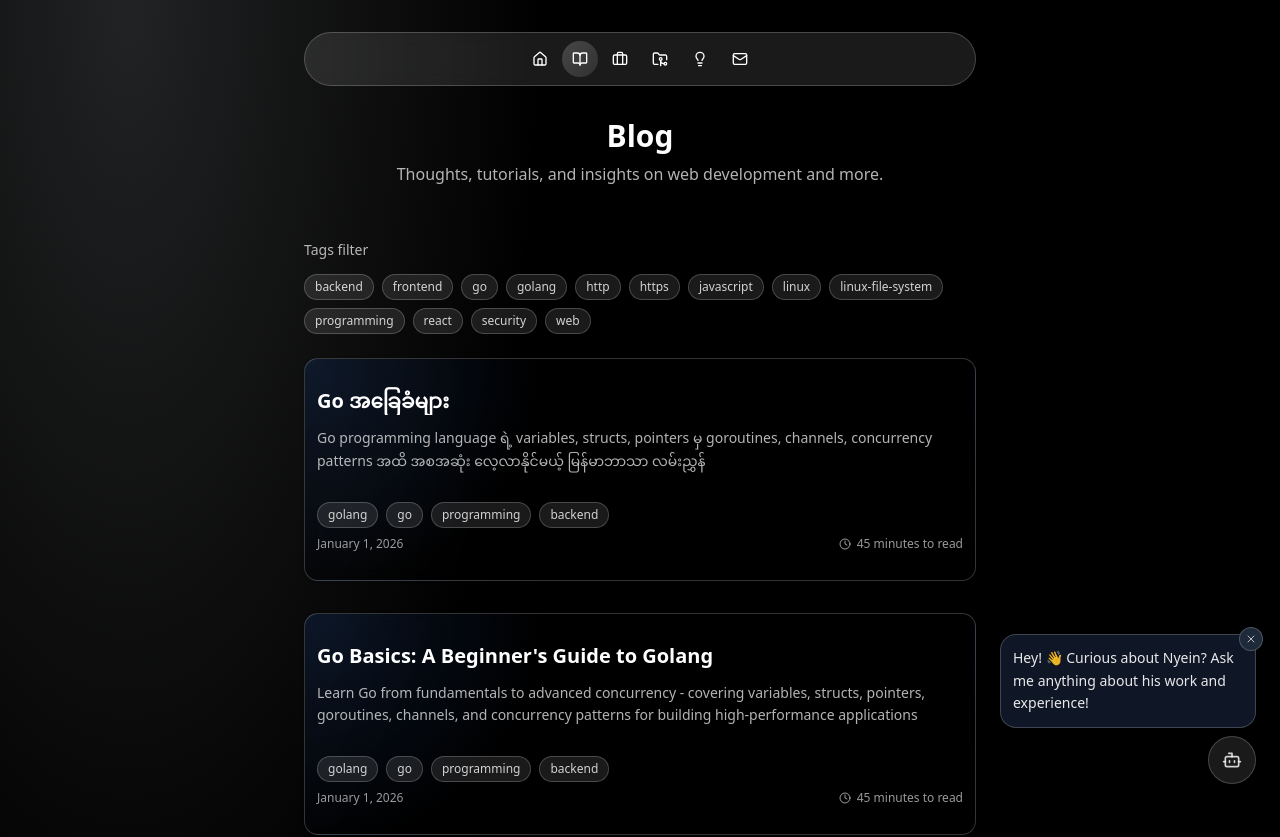
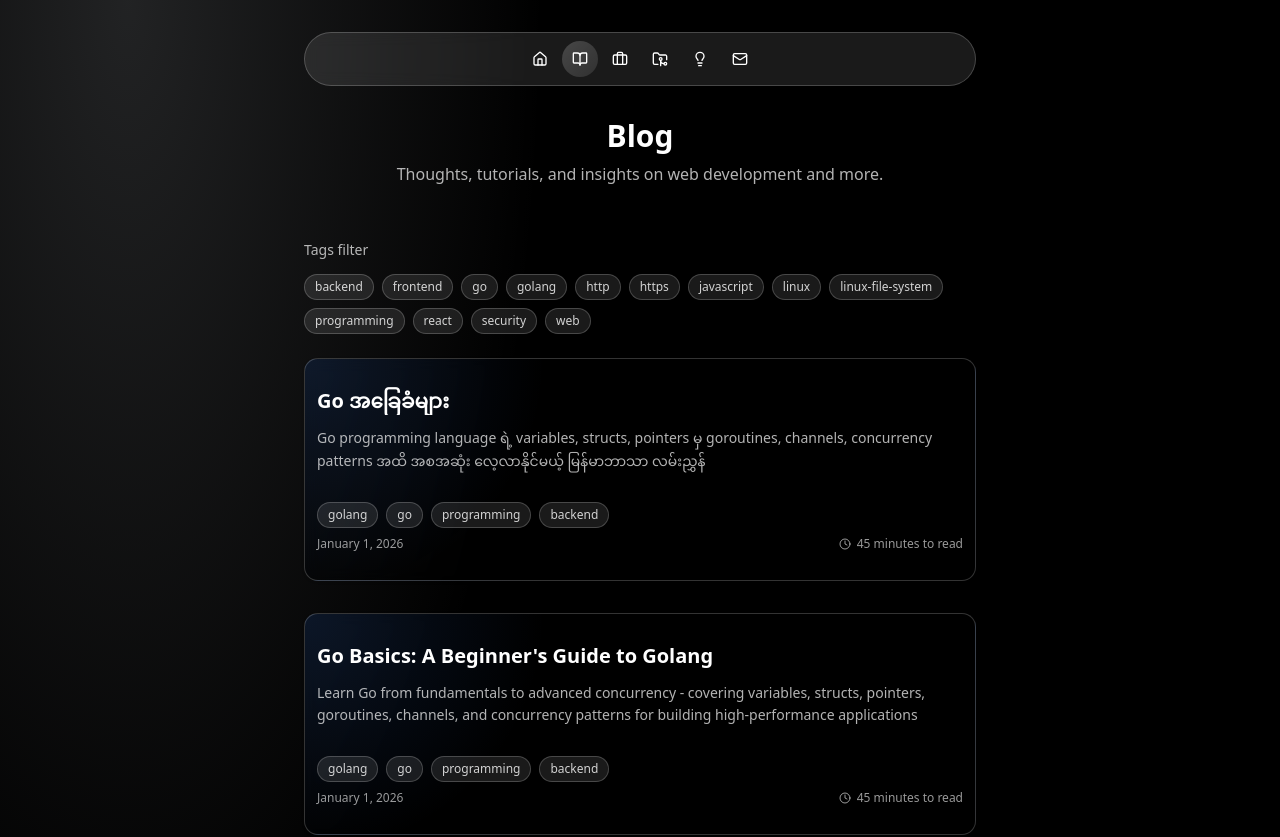
Before and after one commit to Its-Nyein/nyeinphyoaung.com, a Next.js app: page /blog in a window 1280 px wide. Shown: the top 837 px of the page. Built offline with nearby package versions, Linux system fonts and the light colour scheme.

Commit message:
chore: added ai assistant only on home page

```diff
--- a/app/layout.tsx
+++ b/app/layout.tsx
@@ -1,4 +1,3 @@
-import { ChatAssistant } from "@/components/chat-assistant";
 import { Toaster } from "@/components/ui/sonner";
 import { Geist, Geist_Mono } from "next/font/google";
 import NextTopLoader from "nextjs-toploader";
@@ -44,7 +43,6 @@ export default function RootLayout({
           <div className="relative z-10">{children}</div>
         </div>
         <Toaster />
-        <ChatAssistant />
       </body>
     </html>
   );
--- a/app/page.tsx
+++ b/app/page.tsx
@@ -1,3 +1,4 @@
+import { ChatAssistant } from "@/components/chat-assistant";
 import { LoadingSpinner } from "@/components/loading-spinner";
 import { Navigation } from "@/components/navigation";
 import { Profile } from "@/components/profile";
@@ -22,6 +23,7 @@ export const metadata: Metadata = {
 
 export default function HomePage() {
   return (
+    <>
       <div className="flex min-h-screen flex-col items-center p-8">
         <nav
           className="sticky top-4 z-50 w-full max-w-2xl bg-white/10 backdrop-blur-sm border border-white/20 rounded-full mb-8"
@@ -62,12 +64,14 @@ export default function HomePage() {
                 <Rss className="h-5 w-5 text-white/70" aria-hidden="true" />
               </div>
               <p suppressHydrationWarning>
-              &copy; {new Date().getFullYear()} {config.author.name}. All rights
-              reserved.
+                &copy; {new Date().getFullYear()} {config.author.name}. All
+                rights reserved.
               </p>
             </footer>
           </div>
         </div>
       </div>
+      <ChatAssistant />
+    </>
   );
 }
```
Lines whose indentation alone changed are shown as unchanged.
